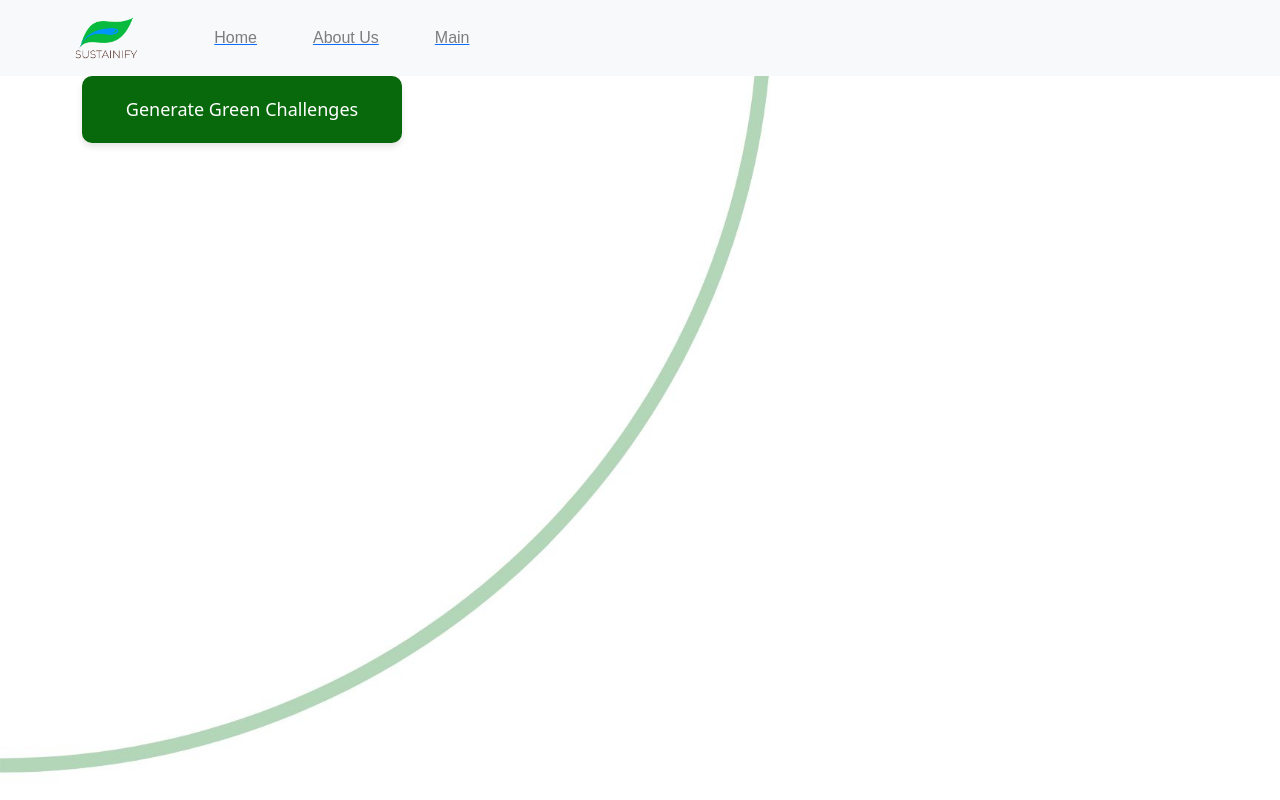
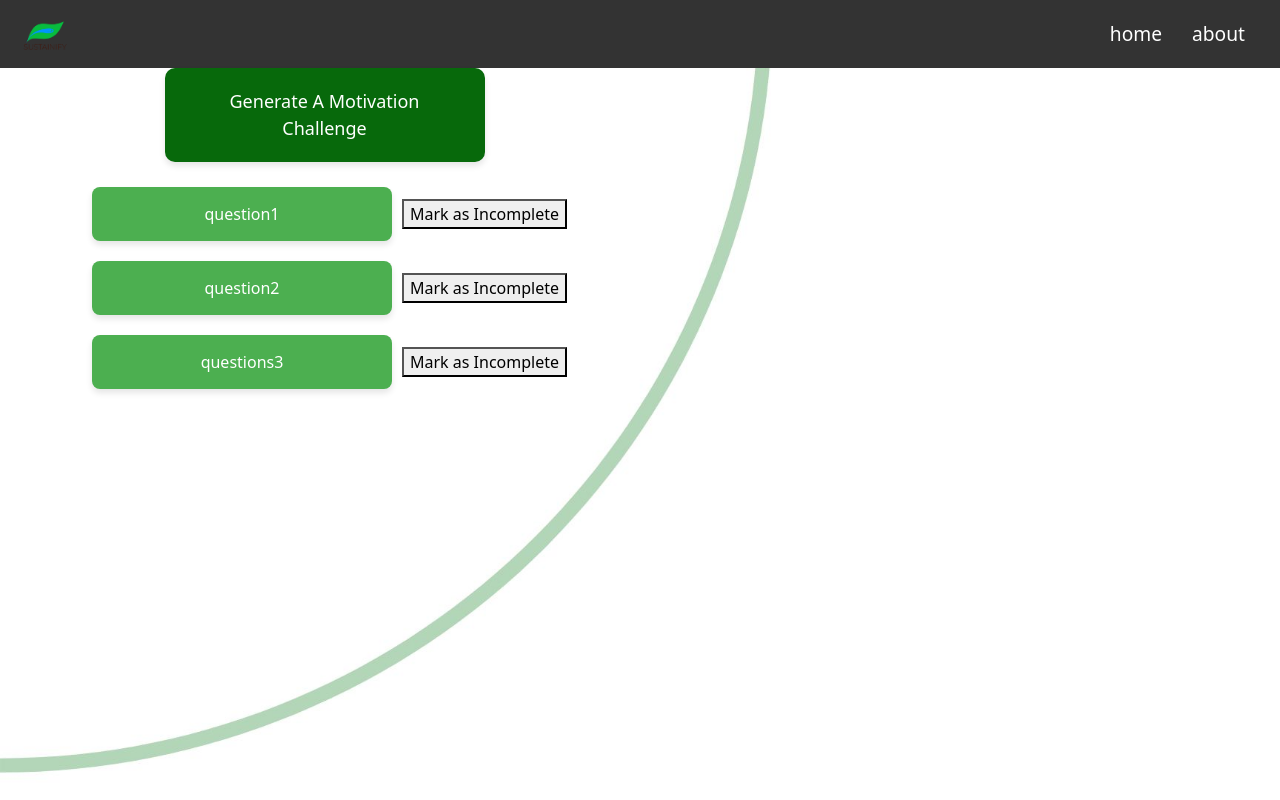
Before and after one commit to hyt152004/Sustainify, a React (Create React App) app: page /main in a window 1280 px wide. Built offline with nearby package versions, Linux system fonts and the light colour scheme.

Commit message:
navbar me

```diff
--- a/src/components/Navbar.js
+++ b/src/components/Navbar.js
@@ -1,41 +1,21 @@
+// Import necessary libraries/components
 import React from "react";
-import { Link } from "react-router-dom";
-import logo from "../images/logo.png";
-import "./navbar.css";
-import Container from 'react-bootstrap/Container';
-import Nav from 'react-bootstrap/Nav';
-import Navbar from 'react-bootstrap/Navbar';
-
-function NavBar() {
-  return (
-
-<Navbar bg="light" data-bs-theme="light">
-<Container class="d-flex justify-content-between align-items-center">
-<Link to="/home" className="site-title me-5">
-  <Navbar.Brand href="#logo">
-    <img
-      className="logo"
-      src={logo}
-      alt="Your Logo"
-      height="50"
-      class="d-inline-block align-top"
-    />
-  </Navbar.Brand>
-  </Link>
-  <Nav className="me-auto home t">
-  <Link to="/home">
-    <Nav.Link href="tohome" class="me-5">Home</Nav.Link>
-    </Link>
-    <Link to="/about">
-    <Nav.Link href="#about" className="aboutus ps-5">About Us</Nav.Link>
-    </Link>
-    <Link to="/main">
-    <Nav.Link href="#main " className="main ps-5">Main</Nav.Link>
-    </Link>
-  </Nav>
-</Container>
-</Navbar>
-);
+import {Link} from "react-router-dom"
+import logo from '../images/logo.png'
+import './navbar.css';
+function Navbar() {
+    return (
+        <nav className="nav">
+        <Link to="/home" className="site-title"><img src={logo} alt="logo" className="profile" /></Link>
+        <ul>
+            <li>
+                <Link to= "/home">home</Link>
+            </li>
+            <li>
+                <Link to= "/about">about</Link>
+            </li>
+        </ul>
+    </nav>
+    );
 }
-
-export default NavBar;
+export default Navbar;
--- a/src/components/navbar.css
+++ b/src/components/navbar.css
@@ -1,35 +1,44 @@
 .nav {
-    padding: 5px;
-    /* background-color: #dacece; */
-    color: white;
-    font-family: 'Franklin Gothic Medium', 'Arial Narrow', Arial, sans-serif;
-  }
+  background-color: #333;
+  padding: 15px 20px;
+  display: flex;
+  justify-content: space-between;
+  align-items: center;
+}
+
+.site-title {
+  text-decoration: none;
+  color: #fff;
+  font-size: 1.5em;
+  transition: color 0.3s ease;
+}
+
+.site-title:hover {
+  color: #ffd700;
+}
 
 .profile {
-    max-height: 65px;
-    width: auto;
-    padding: 10px;
-  }
+  width: 50px;
+  height: auto;
+}
 
-.li {
-  display: inline;
-  margin-right: 20px;
+ul {
   list-style: none;
+  display: flex;
+  margin: 0;
+}
 
-  }
+li {
+  margin: 0 15px;
+}
 
+a {
+  text-decoration: none;
+  color: #fff;
+  font-size: 1.2em;
+  transition: color 0.3s ease;
+}
 
-/* nav{
-  margin-bottom: 0;
-  padding: 0;
+a:hover {
+  color: #ffd700;
 }
-.container{
-   margin-bottom: 0;
-
-} */
-
-
-nav{
-  text-decoration: none;
-  font-family: Arial, Helvetica, sans-serif;
-}
--- a/src/components/pages/Main.js
+++ b/src/components/pages/Main.js
@@ -3,10 +3,15 @@ import { useState } from "react";
 import "./main.css";
 
 function Main() {
+  const [challenges, setChallenges] = useState([
+    "question1",
+    "question2",
+    "questions3",
+  ]);
+
   const [challengesButton, setChallengesButton] = useState(false);
-  const storedChallenges = JSON.parse(localStorage.getItem("challenges")) || [];
-
-  // console.log(JSON.stringify(["question1", "question2"]));
+  const [selectedChallenges, setSelectedChallenges] = useState([]);
+  const [completedChallenges, setCompletedChallenges] = useState([]);
 
   const API_KEY = process.env.REACT_APP_OPENAI_API_KEY;
 
@@ -14,46 +19,41 @@ function Main() {
     // user will not be able to press the challenges Button
     setChallengesButton(true);
     challengesButtonTimer();
+
     const APIBody = {
       model: "gpt-3.5-turbo",
       messages: [
         {
           role: "system",
           content:
-            "give me 3 one setence eco-friendly challenges accomplisable in one day",
+            "give me 3 one sentence eco-friendly challenges accomplishable in one day",
         },
       ],
       temperature: 0.7,
       top_p: 1,
     };
     try {
-      await fetch("https://api.openai.com/v1/chat/completions", {
+      const response = await fetch("https://api.openai.com/v1/chat/completions", {
         method: "POST",
         headers: {
           "Content-Type": "application/json",
           Authorization: "Bearer " + API_KEY,
         },
         body: JSON.stringify(APIBody),
-      })
-        .then((data) => {
-          return data.json();
-        })
-        .then((data) => {
-          localStorage.setItem(
-            "challenges",
-            JSON.stringify(
+      });
+      const data = await response.json();
+
+      setChallenges(
         data.choices[0].message.content
           .split(/\d+\.\s+/)
           .filter((item) => item.trim().length > 0)
-            )
       );
-        });
+      setSelectedChallenges([]);
     } catch (e) {
       console.log(e);
     }
   }
 
-  // counts to 10 and after setChallengesButton(false)
   const challengesButtonTimer = () => {
     var timer = 10;
     const interval = setInterval(() => {
@@ -65,14 +65,26 @@ function Main() {
     }, 1000);
   };
 
-  const handleRemove = (idx) => {
-    localStorage.setItem(
-      "challenges",
-      JSON.parse(localStorage.getItem("challenges")).filter(
-        (_, index) => index !== idx
-      )
-    );
+  const handleToggleSelect = (idx) => {
+    const isSelected = selectedChallenges.includes(idx);
+    if (isSelected && !completedChallenges.includes(idx)) {
+      // Mark as completed if not already completed
+      setCompletedChallenges([...completedChallenges, idx]);
+    }
+    if (!isSelected) {
+      setSelectedChallenges([...selectedChallenges, idx]);
+    }
   };
+
+  const handleMarkIncomplete = (idx) => {
+    const isSelected = selectedChallenges.includes(idx);
+    if (isSelected) {
+      setSelectedChallenges(selectedChallenges.filter((selectedIdx) => selectedIdx !== idx));
+    } else {
+      setSelectedChallenges([...selectedChallenges, idx]);
+    }
+  };
+
   return (
     <div className="challengeContainer">
       <button
@@ -80,22 +92,26 @@ function Main() {
         disabled={challengesButton}
         onClick={callopenAIAPI}
       >
-        Generate Green Challenges
+        Generate A Motivation Challenge
       </button>
       <div className="challengeButtonContainer">
-        {storedChallenges.map((challenge, idx) => (
+        {challenges.map((challenge, idx) => (
+          <div key={idx} className="challengeButtonContainer">
             <button
-            key={idx}
-            className="challengeButton"
-            onClick={() => {
-              handleRemove(idx);
-            }}
+              className={`challengeButton ${
+                selectedChallenges.includes(idx) ? "selected" : ""
+              } ${completedChallenges.includes(idx) ? "completed" : ""}`}
+              onClick={() => handleToggleSelect(idx)}
             >
               {challenge}
             </button>
+            <button onClick={() => handleMarkIncomplete(idx)}>Mark as Incomplete</button>
+          </div>
         ))}
       </div>
+      <div className="mark-incomplete"></div>
     </div>
   );
 }
+
 export default Main;
```
Lines whose indentation alone changed are shown as unchanged.
